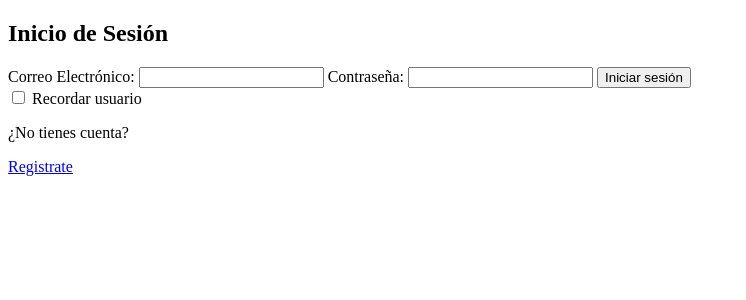
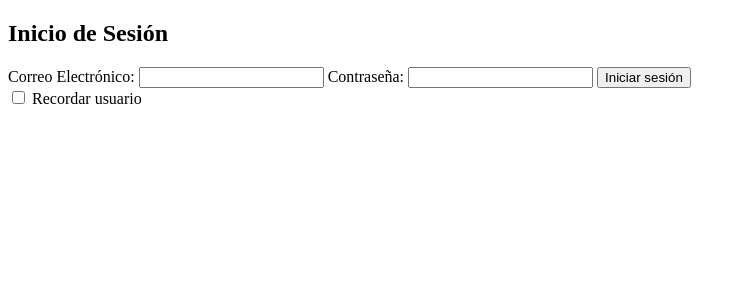
Before and after one commit to PalomaSandoval/Tarea-15.-Proyecto-Final-de-integraci-n-de-conocimientos-del-curso, a PHP site: page /loginInicioSesion.php in a window 1280 px wide. Shown: the top 300 px of the page, without its empty margins (0-746 px from the left). Run offline with PHP 8.4, Linux system fonts and the light colour scheme.

Commit message:
cambios login

```diff
--- a/Login/loginInicioSesion.php
+++ b/Login/loginInicioSesion.php
@@ -35,10 +35,7 @@ if(isset($_SESSION["usuario"])){
         <label for="recordarme">Recordar usuario</label>
     </div>
 
-    <div>
-    <p>¿No tienes cuenta?</p>
-    <a href="FormularioRegistroUsuarios.php">Registrate</a>
-    </div>
+
 
     <div class="error-message">
         <?php
```
